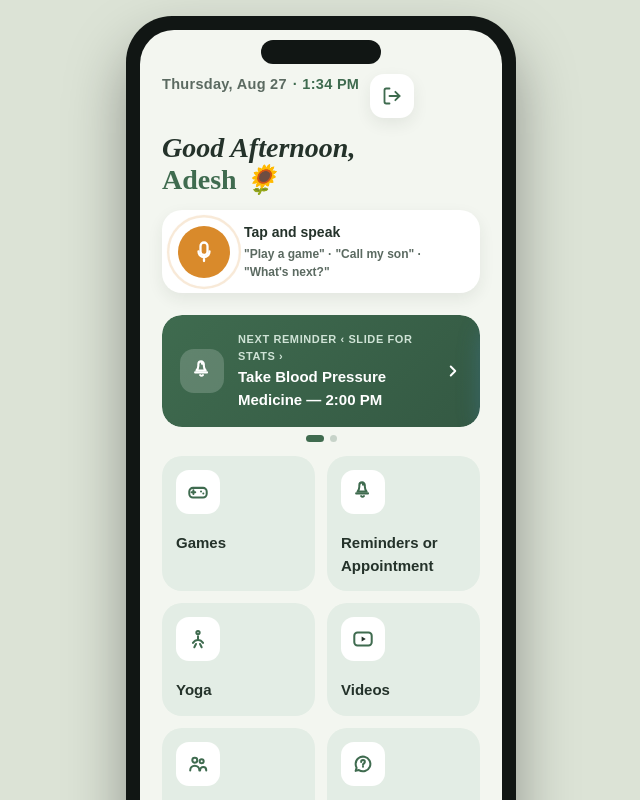
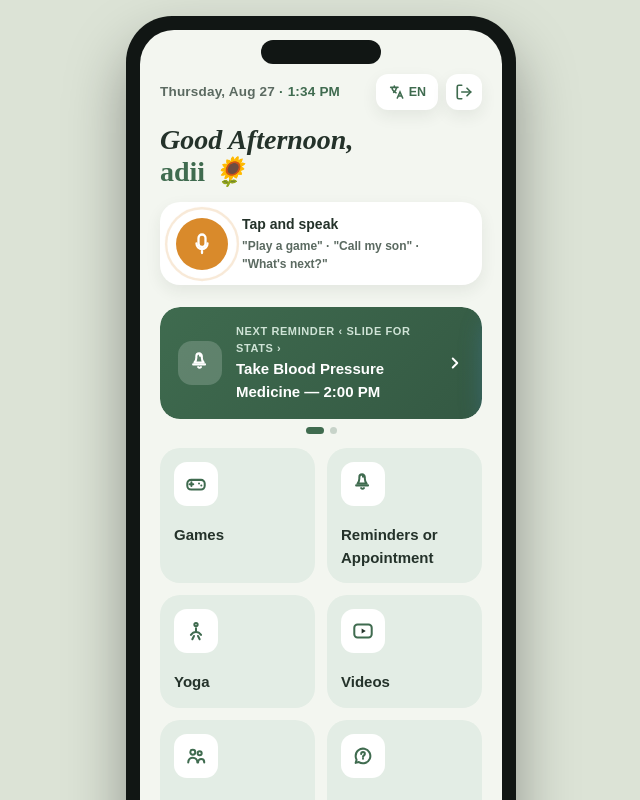
Before and after one commit to adeshbilvane-source/Team_NeuroNest, a React (Vite) app: page /patient in a window 1280 px wide. Shown: the top 800 px of the page, without its empty margins (319-959 px from the left). Built offline with nearby package versions, Linux system fonts and the light colour scheme.

Commit message:
patent home miner change

```diff
--- a/src/pages/patient/HomePage.tsx
+++ b/src/pages/patient/HomePage.tsx
@@ -3,7 +3,7 @@ import { useNavigate } from 'react-router-dom';
 
 export default function PatientHomePage() {
   const navigate = useNavigate();
-  const [userName, setUserName] = useState<string>('Adesh');
+  const [userName, setUserName] = useState<string>('adii');
   const [currentTime, setCurrentTime] = useState<string>('');
   const [currentDate, setCurrentDate] = useState<string>('');
   const [greeting, setGreeting] = useState<string>('Good Morning');
@@ -62,10 +62,8 @@ export default function PatientHomePage() {
     const diff = touchStart - touchEnd;
 
     if (diff > 40) {
-      // Swiped Left -> Analytics
       setCurrentSlide(1);
     } else if (diff < -40) {
-      // Swiped Right -> Reminder
       setCurrentSlide(0);
     }
     setTouchStart(null);
@@ -147,15 +145,22 @@ export default function PatientHomePage() {
           position: absolute; top: 10px; left: 50%; transform: translateX(-50%);
           width: 120px; height: 24px; background: #111614; border-radius: 20px; z-index: 10;
         }
-        .header { padding: 44px 22px 10px 22px; }
-        .top-row { display: flex; justify-content: space-between; align-items: flex-start; }
-        .orient { font-weight: 800; color: var(--ink-soft); font-size: 14.5px; letter-spacing: 0.3px; }
-        .orient .time { color: var(--green); font-size: 14.5px; margin-left: 6px; }
-        .icon-row { display: flex; gap: 10px; }
+        .header { padding: 44px 20px 10px 20px; }
+        .top-row { display: flex; justify-content: space-between; align-items: center; width: 100%; }
+        .orient { font-weight: 800; color: var(--ink-soft); font-size: 13.5px; letter-spacing: 0.2px; }
+        .orient .time { color: var(--green); font-size: 13.5px; margin-left: 4px; }
+
+        .icon-row { display: flex; align-items: center; gap: 8px; }
+        .lang-pill {
+          height: 36px; padding: 0 12px; border-radius: 12px; background: var(--white);
+          box-shadow: var(--shadow); display: flex; align-items: center; gap: 5px;
+          font-weight: 800; font-size: 12.5px; color: var(--green); cursor: pointer; border: none;
+        }
         .icon-btn {
-          width: 44px; height: 44px; border-radius: 14px; background: var(--white);
-          display: flex; align-items: center; justify-content: center; box-shadow: var(--shadow); border: none; cursor: pointer;
+          width: 36px; height: 36px; border-radius: 12px; background: var(--white);
+          display: flex; align-items: center; justify-content: center; box-shadow: var(--shadow); border: none; cursor: pointer; flex-shrink: 0;
         }
+
         .greeting { font-family: 'Fraunces', serif; font-weight: 600; font-style: italic; color: var(--ink); font-size: 28px; line-height: 1.15; margin: 14px 0 0 0; }
         .greeting .name { color: var(--green); font-style: normal; }
         .voice-row {
@@ -177,9 +182,8 @@ export default function PatientHomePage() {
         .voice-text .t1 { font-weight: 800; font-size: 14px; color: var(--ink); }
         .voice-text .t2 { font-weight: 600; font-size: 12px; color: var(--ink-soft); margin-top: 2px; }
 
-        /* Carousel Swipeable Container */
         .banner-carousel-wrapper {
-          margin: 12px 22px 0 22px;
+          margin: 12px 20px 0 20px;
           position: relative;
           overflow: hidden;
           border-radius: 20px;
@@ -227,7 +231,7 @@ export default function PatientHomePage() {
         }
         .dot.active { width: 18px; border-radius: 10px; background: var(--green); }
 
-        .grid { margin: 12px 22px 0 22px; display: grid; grid-template-columns: 1fr 1fr; gap: 12px; }
+        .grid { margin: 12px 20px 0 20px; display: grid; grid-template-columns: 1fr 1fr; gap: 12px; }
         .card {
           background: var(--green-tint); border-radius: 20px; padding: 14px; display: flex;
           flex-direction: column; align-items: flex-start; gap: 18px; min-height: 106px; border: none;
@@ -237,7 +241,7 @@ export default function PatientHomePage() {
         .card .icon-wrap { width: 44px; height: 44px; border-radius: 13px; background: var(--white); display: flex; align-items: center; justify-content: center; }
         .card .label { font-weight: 800; font-size: 15px; color: var(--ink); }
 
-        .sos-wrap { margin-top: auto; padding: 14px 22px 24px 22px; }
+        .sos-wrap { margin-top: auto; padding: 14px 20px 24px 20px; }
         .sos-btn {
           width: 100%; background: var(--red); border: none; border-radius: 20px; padding: 14px 18px;
           display: flex; align-items: center; gap: 14px; box-shadow: 0 10px 22px rgba(179,63,51,0.4); cursor: pointer; box-sizing: border-box;
@@ -255,14 +259,21 @@ export default function PatientHomePage() {
         <div className="phone-screen">
           <div className="notch"></div>
 
-          <div className="header home-page-header">
-            <div className="top-row home-header-top">
+          <div className="header">
+            {/* Top Row with Date, Language Pill and Exit Button */}
+            <div className="top-row">
               <div className="orient">
                 {currentDate}<span className="time">· {currentTime}</span>
               </div>
               <div className="icon-row">
+                <button className="lang-pill" aria-label="Change Language">
+                  <svg width="16" height="16" viewBox="0 0 24 24" fill="none" stroke="currentColor" strokeWidth="2.4" strokeLinecap="round">
+                    <path d="M4 5h11M9.5 3v2.2M6 5c0 4 2.5 6.5 6 8M13 5c-.6 3-2 5.5-4.5 7.5M14 21l4-9 4 9M15.6 18h4.8"/>
+                  </svg>
+                  EN
+                </button>
                 <button className="icon-btn" onClick={handleLogout} aria-label="Logout" title="Logout">
-                  <svg width="20" height="20" viewBox="0 0 24 24" fill="none" stroke="var(--green)" strokeWidth="2.2" strokeLinecap="round" strokeLinejoin="round">
+                  <svg width="18" height="18" viewBox="0 0 24 24" fill="none" stroke="var(--green)" strokeWidth="2.2" strokeLinecap="round" strokeLinejoin="round">
                     <path d="M9 21H5a2 2 0 0 1-2-2V5a2 2 0 0 1 2-2h4" />
                     <polyline points="16 17 21 12 16 7" />
                     <line x1="21" y1="12" x2="9" y2="12" />
@@ -389,7 +400,6 @@ export default function PatientHomePage() {
               <div className="label">Videos</div>
             </button>
 
-            {/* 1. Dedicated Family Button */}
             <button className="card" onClick={() => navigate('/patient/family')} aria-label="Family">
               <div className="icon-wrap">
                 <svg width="22" height="22" viewBox="0 0 24 24" fill="none" stroke="var(--green)" strokeWidth="2.2" strokeLinecap="round" strokeLinejoin="round">
@@ -411,7 +421,7 @@ export default function PatientHomePage() {
             </button>
           </div>
 
-          {/* 2. Dedicated Emergency SOS Button */}
+          {/* Emergency SOS Bar */}
           <div className="sos-wrap">
             <button
               className="sos-btn"
```
